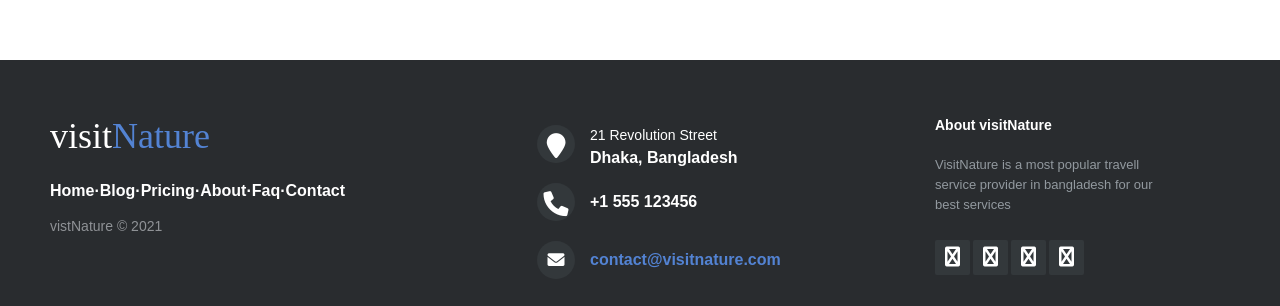
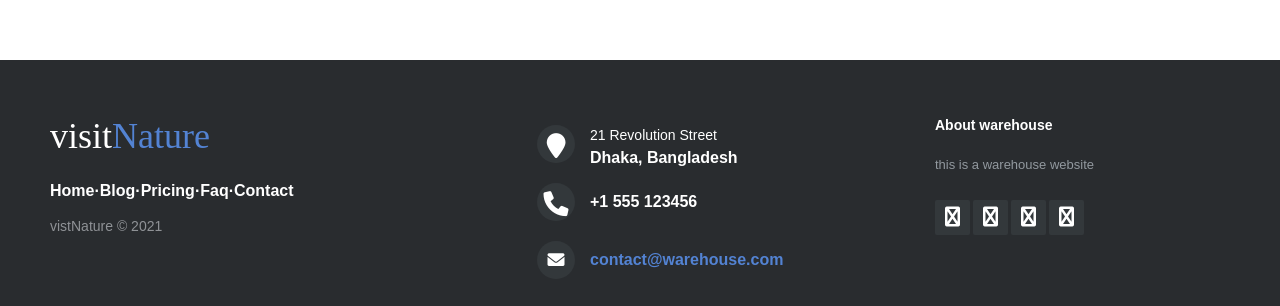
Before and after one commit to ummeshahara1245/ware-house-client, a React (Create React App) app: page /login in a window 1280 px wide. Shown: the part 892-1198 px from the top of the page. Built offline with nearby package versions, Linux system fonts and the light colour scheme; no server answers.

Commit message:
repo change

```diff
--- a/src/Shares/Footer/Footer.js
+++ b/src/Shares/Footer/Footer.js
@@ -16,8 +16,7 @@ const Footer = () => {
         ·
         <a href="#">Pricing</a>
         ·
-        <a href="#">About</a>
-        ·
+
         <a href="#">Faq</a>
         ·
         <a href="#">Contact</a>
@@ -40,7 +39,7 @@ const Footer = () => {
 
     <div>
         <i className="fa fa-envelope"></i>
-        <p><a href="mailto:support@company.com">contact@visitnature.com</a></p>
+        <p><a href="mailto:support@company.com">contact@warehouse.com</a></p>
     </div>
 
 </div>
@@ -48,8 +47,8 @@ const Footer = () => {
 <div className="footer-right">
 
     <p className="footer-company-about">
-        <span>About visitNature</span>
-        VisitNature is a most popular travell service provider in bangladesh for our best services
+        <span>About warehouse</span>
+       this is a warehouse website
     </p>
 
     <div className="footer-icons">
```
Also changed, not shown: 2 other files (tests, documents, lock files or other folders).
